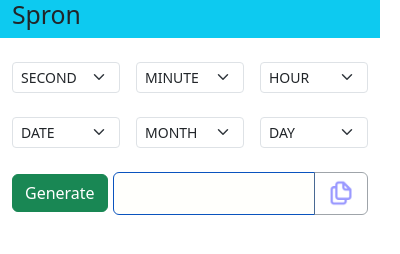
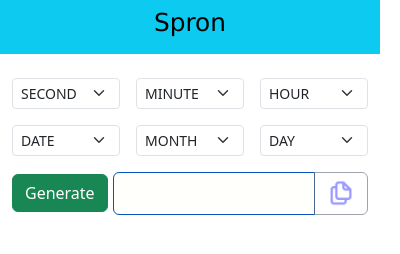
Before and after one commit to sadatrafsanjani/Spron, a browser extension: page popup.html in a window 400 px wide. Drawn offline with Linux system fonts and the light colour scheme.

Commit message:
refactoring

```diff
--- a/asset/css/style.css
+++ b/asset/css/style.css
@@ -1,6 +1,10 @@
 html {
     width: 380px;
-    height: 235px;
+    height: 240px;
+}
+
+.title-font {
+    font-family: Verdana, serif ;
 }
 
 #cron {
--- a/index.html
+++ b/popup.html
@@ -11,8 +11,8 @@
         <div class="container">
 
             <header class="row bg-info">
-                <div class="col-md-12 align-items-center">
-                    <h2 class="h2 text-dark">Spron</h2>
+                <div class="col-md-12 py-2">
+                    <h2 class="h2 text-black text-center title-font">Spron</h2>
                 </div>
             </header>
 
@@ -33,7 +33,7 @@
                     </select>
                 </div>
             </div>
-            <div class="row gx-3 gy-2 align-items-center mt-3">
+            <div class="row gx-3 gy-2 align-items-center mt-2">
                 <div class="col">
                     <select required id="date-dropdown" class="form-select form-select-sm" aria-label="Default select example">
                         <option selected disabled value="">DATE</option>
@@ -51,7 +51,7 @@
                 </div>
             </div>
 
-            <div class="row gx-3 gy-2 align-items-center mt-3 mb-3">
+            <div class="row gx-3 gy-2 align-items-center mt-2 mb-3">
                 <div class="col-3"><button id="btn" class="btn btn-success">Generate</button></div>
                 <div class="col input-group ms-2">
                     <input type="text" class="form-control" aria-label="expression" id="cron" disabled />
```
Also changed, not shown: manifest.json.
